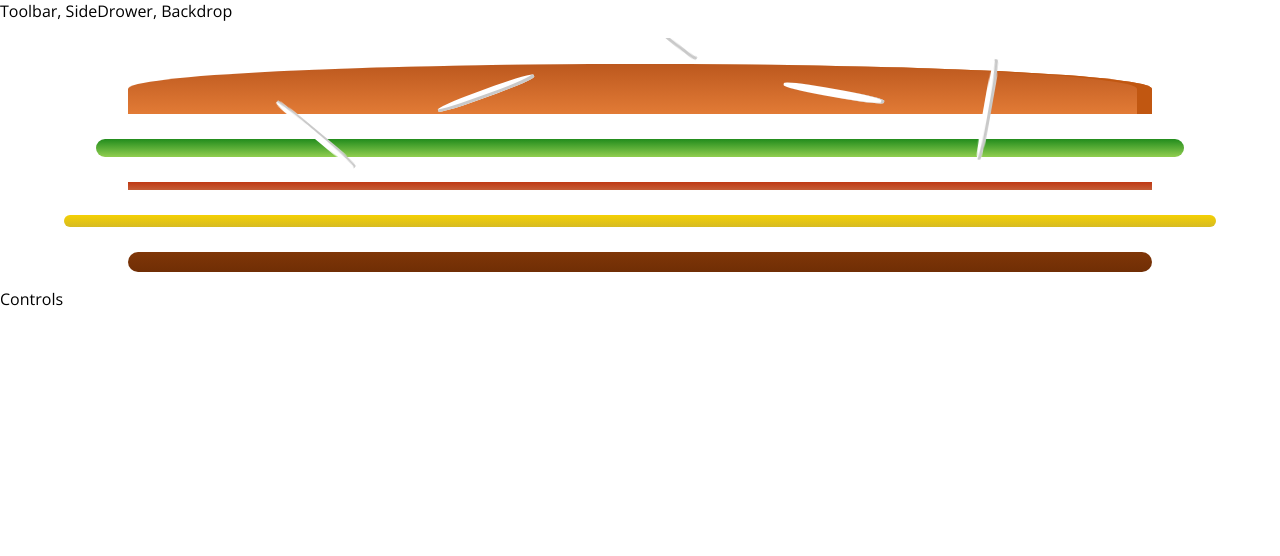
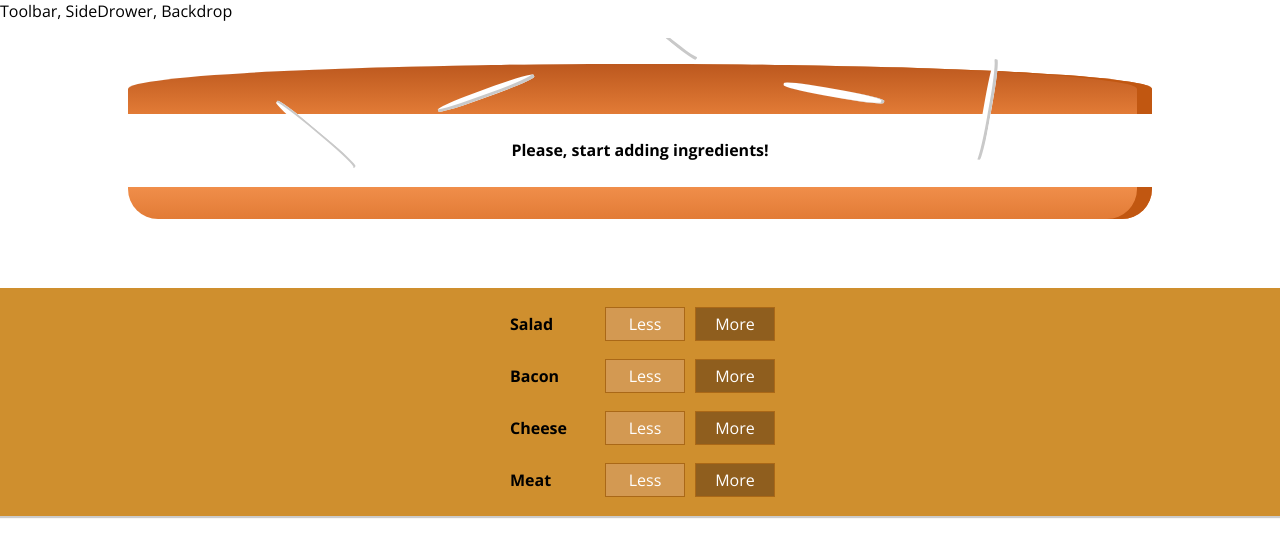
Before and after one commit to mjormy/burger-builder, a React (Create React App) app: page / in a window 1280 px wide. Shown: the top 556 px of the page. Built offline with nearby package versions, Linux system fonts and the light colour scheme.

Commit message:
Added controls for adding and removing ingredients, not functional yet

```diff
--- /dev/null
+++ b/src/components/Burger/BuildControls/BuildControl/BuildControl.js
@@ -0,0 +1,13 @@
+import React from 'react';
+
+import classes from './BuildControl.module.css';
+
+const buildControl = (props) => (
+  <div className={classes.BuildControl}>
+    <div className={classes.Label}>{props.label}</div>
+    <button className={classes.Less}>Less</button>
+    <button className={classes.More}>More</button>
+  </div>
+);
+
+export default buildControl;
--- /dev/null
+++ b/src/components/Burger/BuildControls/BuildControl/BuildControl.module.css
@@ -0,0 +1,56 @@
+.BuildControl {
+  display: flex;
+  justify-content: space-between;
+  align-items: center;
+  margin: 5px 0;
+}
+
+.BuildControl button {
+  display: block;
+  font: inherit;
+  padding: 5px;
+  margin: 0 5px;
+  width: 80px;
+  border: 1px solid #AA6817;
+  cursor: pointer;
+  outline: none;
+}
+
+.BuildControl button:disabled {
+  background-color: #AC9980;
+  border: 1px solid #7E7365;
+  color: #ccc;
+  cursor: default;
+}
+
+.BuildControl button:hover:disabled {
+  background-color: #AC9980;
+  color: #ccc;
+  cursor: not-allowed;
+}
+
+.Label {
+  padding: 10px;
+  font-weight: bold;
+  width: 80px;
+}
+
+.BuildControl .Less {
+  background-color: #D39952;
+  color: white;
+}
+
+.BuildControl .More {
+  background-color: #8F5E1E;
+  color: white;
+}
+
+.BuildControl .Less:hover, .BuildControl .Less:active {
+  background-color: #DAA972;
+  color: white;
+}
+
+.BuildControl .More:hover,.BuildControl .More:active {
+  background-color: #99703F;
+  color: white;
+}
--- /dev/null
+++ b/src/components/Burger/BuildControls/BuildControls.js
@@ -0,0 +1,21 @@
+import React from 'react';
+
+import classes from './BuildControls.module.css'
+import BuildControl from './BuildControl/BuildControl';
+
+const controls = [
+  {label: 'Salad', type: 'salad' },
+  {label: 'Bacon', type: 'bacon' },
+  {label: 'Cheese', type: 'cheese' },
+  {label: 'Meat', type: 'meat' }
+];
+
+const buildControls = (props) => (
+  <div className={classes.BuildControls}>
+    {controls.map(ctrl => (
+      <BuildControl key={ctrl.label} label={ctrl.label}/>
+    ))}
+  </div>
+);
+
+export default buildControls;
--- /dev/null
+++ b/src/components/Burger/BuildControls/BuildControls.module.css
@@ -0,0 +1,10 @@
+.BuildControls {
+  width: 100%;
+  background-color: #cf8f2e;
+  display: flex;
+  flex-flow: column;
+  align-items: center;
+  box-shadow:  0 2px 1px #ccc;
+  margin: auto;
+  padding: 10px 0;
+}
--- a/src/components/Burger/Burger.js
+++ b/src/components/Burger/Burger.js
@@ -5,11 +5,16 @@
 import BurgerBuilder from '../../containers/BurgerBuilder/BurgerBuilder';
 
 const burger = (props) => {
-  const transformedIngredients = Object.keys(props.ingredients).map(ingredientKey => {
+  let transformedIngredients = Object.keys(props.ingredients).map(ingredientKey => {
     return [...Array(props.ingredients[ingredientKey])].map((_, i) => {
       return <BurgerIngredient key={ingredientKey + i} type={ingredientKey}/>
     });
-  });
+  }).reduce((arr, el) => {
+    return arr.concat(el)
+  }, []);
+  if (transformedIngredients.length === 0) {
+    transformedIngredients = <p>Please, start adding ingredients!</p>;
+  }
   return (
     <div className={classes.Burger}>
       <BurgerIngredient type="bread-top"/>
--- a/src/containers/BurgerBuilder/BurgerBuilder.js
+++ b/src/containers/BurgerBuilder/BurgerBuilder.js
@@ -2,14 +2,15 @@
 
 import Aux from '../../hoc/Aux';
 import Burger from '../../components/Burger/Burger';
+import BuildControls from '../../components/Burger/BuildControls/BuildControls';
 
 class BurgerBuilder extends Component {
   state = {
     ingredients: {
-      salad: 1,
-      bacon: 1,
-      cheese: 1,
-      meat: 2
+      salad: 0,
+      bacon: 0,
+      cheese: 0,
+      meat: 0
     }
   }
 
@@ -17,7 +18,7 @@
     return (
       <Aux>
         <Burger ingredients={this.state.ingredients}/>
-        <div>Controls</div>
+        <BuildControls/>
       </Aux>
 
     );
```
